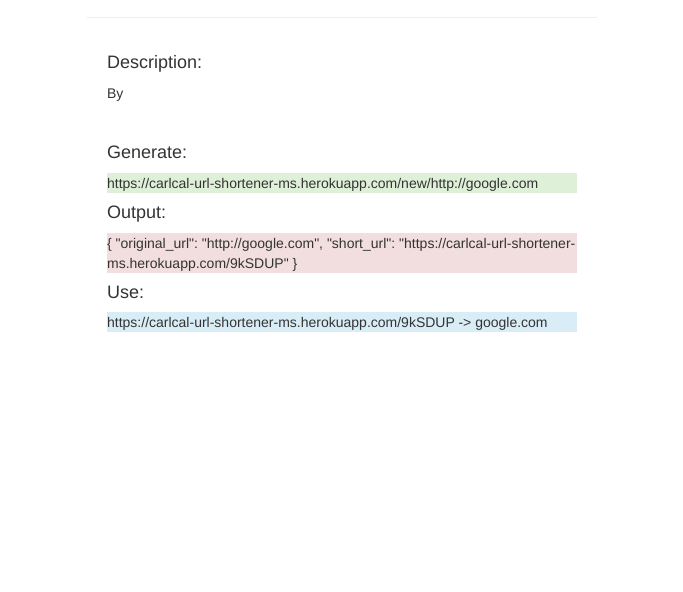
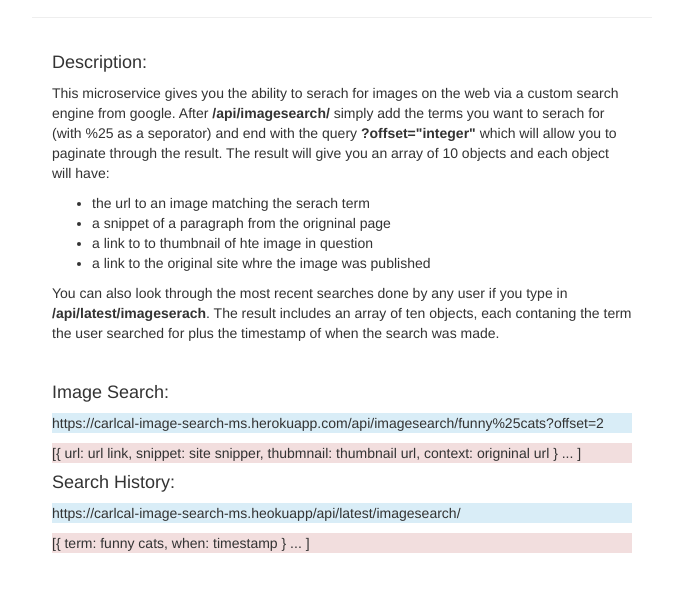
Before and after one commit to CarlCal/api-image-search-abstraction-layer, a website: page public/index.html in a window 1280 px wide. Shown: the part 202-794 px from the top of the page, without its empty margins (298-981 px from the left). Drawn offline with nearby package versions, Linux system fonts and the light colour scheme.

Commit message:
front-end work

```diff
--- a/public/css/main.css
+++ b/public/css/main.css
@@ -5,9 +5,9 @@
 
 #main {
 	background: white;
-	height: 300px;
+	height: 700px;
 	text-align: center;
-	width: 540px;
+	width: 650px;
 }
 
 #text {
--- a/public/index.html
+++ b/public/index.html
@@ -11,15 +11,21 @@
 			<hr>
 			<div id="text">
 				<h4>Description:</h4>
-				<p>By</p>
+				<p>This microservice gives you the ability to serach for images on the web via a custom search engine from google. After <b>/api/imagesearch/</b> simply add the terms you want to serach for (with %25 as a seporator) and end with the query <b>?offset="integer"</b> which will allow you to paginate through the result. The result will give you an array of 10 objects and each object will have:
+				<ul>
+					<li>the url to an image matching the serach term</li>
+					<li>a snippet of a paragraph from the origninal page</li>
+					<li>a link to to thumbnail of hte image in question</li>
+					<li>a link to the original site whre the image was published</li>
+				</ul></p>
+				<p>You can also look through the most recent searches done by any user if you type in <b>/api/latest/imageserach</b>. The result includes an array of ten objects, each contaning the term the user searched for plus the timestamp of when the search was made.</p>
 				<br>
-				<h4>Generate:</h4>
-				<p class="bg-success">https://carlcal-url-shortener-ms.herokuapp.com/new/http://google.com</p>
-				<h4>Output:</h4>
-				<p class="bg-danger">{ "original_url": "http://google.com",
-				"short_url": "https://carlcal-url-shortener-ms.herokuapp.com/9kSDUP" }</p>
-				<h4>Use:</h4>
-				<p class="bg-info">https://carlcal-url-shortener-ms.herokuapp.com/9kSDUP -> google.com</p>
+				<h4>Image Search:</h4>
+				<p class="bg-info">https://carlcal-image-search-ms.herokuapp.com/api/imagesearch/funny%25cats?offset=2</p>
+				<p class="bg-danger">[{ url: url link, snippet: site snipper, thubmnail: thumbnail url, context: origninal url } ... ]</p>
+				<h4>Search History:</h4>
+				<p class="bg-info">https://carlcal-image-search-ms.heokuapp/api/latest/imagesearch/</p>
+				<p class="bg-danger">[{ term: funny cats, when: timestamp } ... ]</p>
 			</div>
 		</div>
 	</body>
```
